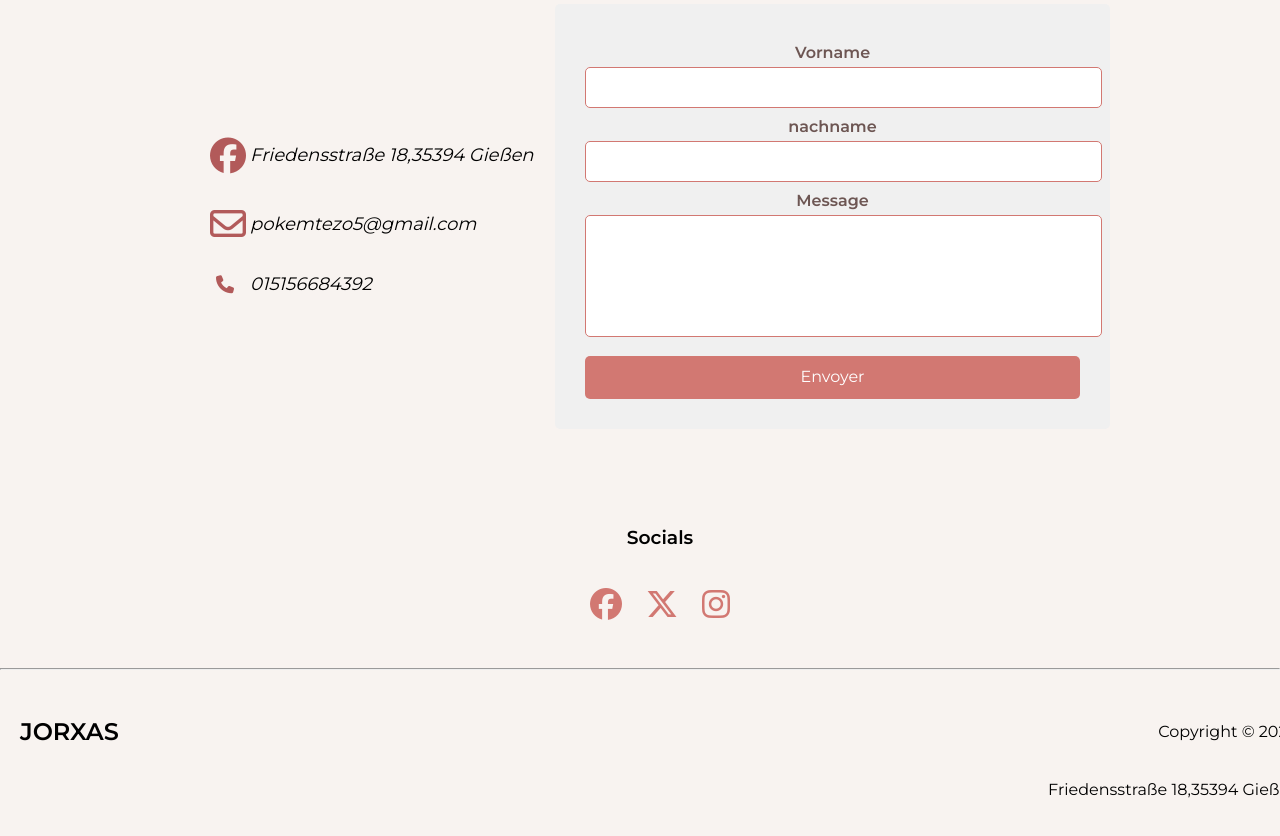
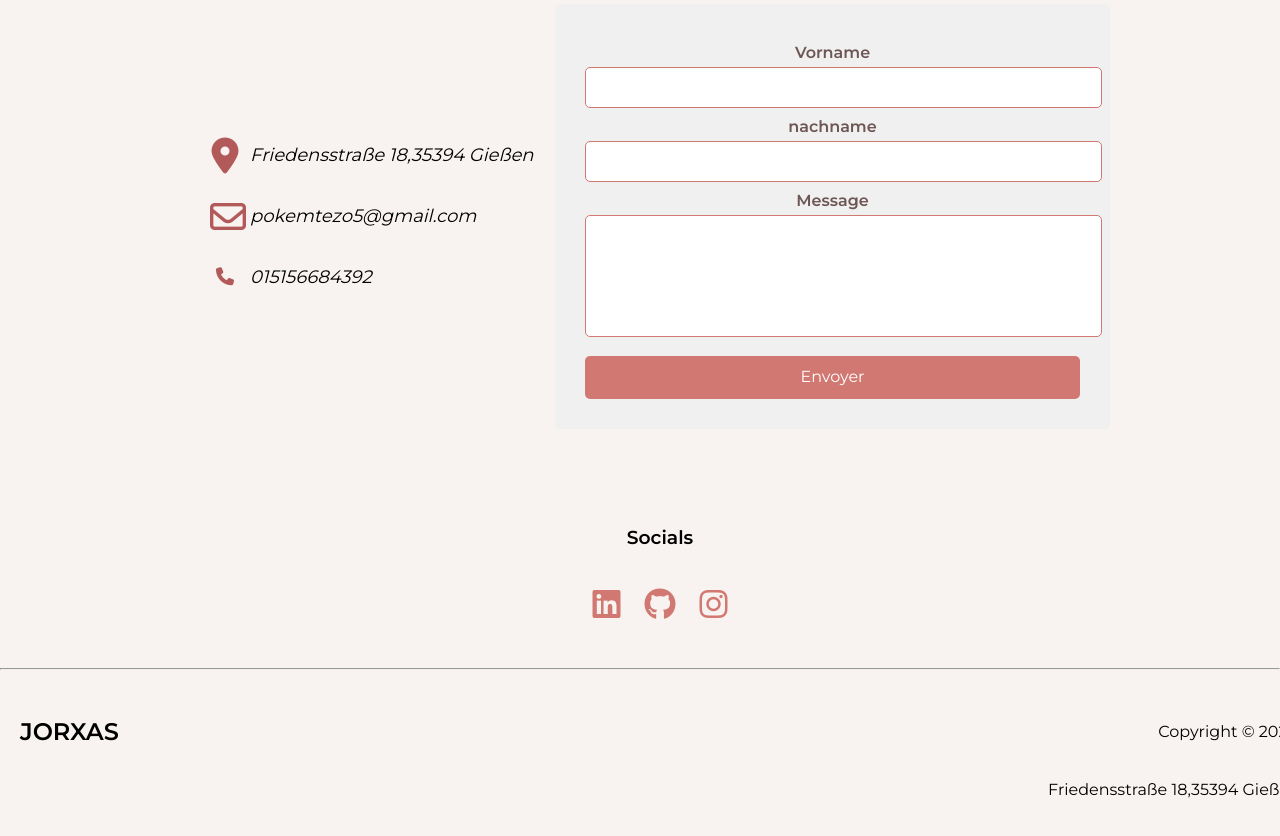
Before and after one commit to Jorxas/mySecondPage, a plain HTML site: page faq.html in a window 1280 px wide. Shown: the part 1640-2476 px from the top of the page. Drawn offline with Linux system fonts and the light colour scheme.

Commit message:
Update faq.html

```diff
--- a/faq.html
+++ b/faq.html
@@ -157,7 +157,7 @@
             </div>
             <div class="kontakt_Body">
                 <address>
-                    <a href="https://www.facebook.com/thm.de"><i class="fa-brands fa-facebook fa-2x"></i> Friedensstraße 18,35394 Gießen </a>
+                    <a href="https://www.google.com/maps/dir/50.5822003,8.6972/Friedensstraße+18,+35394+Gießen,+Allemagne/@50.5821712,8.6147997,12z/data=!3m1!4b1!4m9!4m8!1m1!4e1!1m5!1m1!1s0x47bc5898603ef0d3:0x560e08aefb7fb843!2m2!1d8.6972!2d50.5822003?entry=ttu&g_ep=EgoyMDI1MDIyNi4xIKXMDSoASAFQAw%3D%3D"><i class="fa-solid fa-location-dot fa-2xl"></i>Friedensstraße 18,35394 Gießen </a>
 
                     <a href="pokemtezo5@gmail.com"><i class="fa-regular fa-envelope fa-2xl"></i> pokemtezo5@gmail.com</a>
 
@@ -182,9 +182,9 @@
             <h3>Socials</h3>
 
             <div class="button">
-                    <a href="https://www.facebook.com/thm.de"><i class="fab fa-facebook fa-2x"></i></a>
-                    <a href="https://twitter.com/thmittelhessen"><i class="fab fa-x-twitter fa-2x"></i></a>
-                    <a href="https://www.instagram.com/thmittelhessen"><i class="fab fa-instagram fa-2x"></i></a>
+                <a href="https://www.linkedin.com/in/jordan-freddy-pokem-tezo-6426652a3/"><i class="fa-brands fa-linkedin fa-2x"></i></a>
+                <a href=https://github.com/Jorxas><i class="fa-brands fa-github fa-2x"></i></a>
+                <a href=https://www.instagram.com/tezopokem?igsh=MW13cndwMzFmdXN5aw==><i class="fab fa-instagram fa-2x"></i></a>
             </div>
         </div>
 
```
